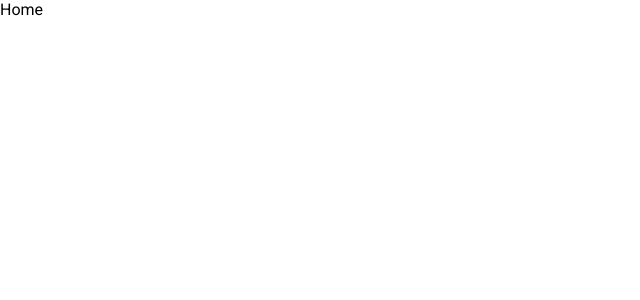
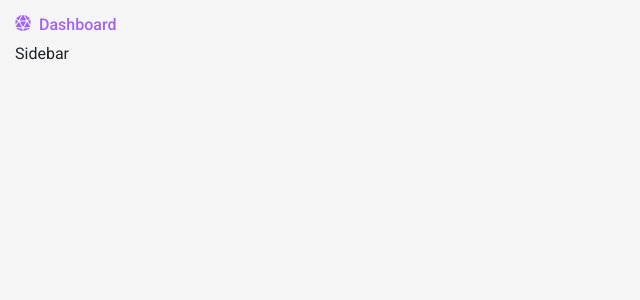
Before and after one commit to mohamedCleanCode/Admin-Dashboard-Task-Reactjs, a React (Create React App) app: page / in a window 1280 px wide. Shown: the top 300 px of the page, without its empty margins (0-640 px from the left). Built offline with nearby package versions, Linux system fonts and the light colour scheme.

Commit message:
end title of page

```diff
--- a/package.json
+++ b/package.json
@@ -3,10 +3,13 @@
   "version": "0.1.0",
   "private": true,
   "dependencies": {
+    "@fortawesome/fontawesome-svg-core": "^6.2.1",
     "@fortawesome/free-solid-svg-icons": "^6.2.1",
+    "@fortawesome/react-fontawesome": "^0.2.0",
     "@testing-library/jest-dom": "^5.16.5",
     "@testing-library/react": "^13.4.0",
     "@testing-library/user-event": "^13.5.0",
+    "bootstrap": "^5.2.3",
     "react": "^18.2.0",
     "react-dom": "^18.2.0",
     "react-router-dom": "^6.6.1",
--- a/src/App.css
+++ b/src/App.css
@@ -1,5 +1,7 @@
 @import url("https://fonts.googleapis.com/css2?family=Roboto:wght@300;400;500;700;900&display=swap");
 :root {
+  --bg-color-app: #f5f5f5;
+  --purple-color: #a162f7;
 }
 * {
   box-sizing: border-box;
@@ -16,3 +18,11 @@ body {
   font-family: "Roboto", sans-serif;
   text-transform: capitalize;
 }
+.App {
+  background-color: var(--bg-color-app);
+  min-height: 100vh;
+  padding: 15px;
+}
+.text-purple {
+  color: var(--purple-color);
+}
--- a/src/App.js
+++ b/src/App.js
@@ -1,7 +1,14 @@
+import { Route, Routes } from "react-router-dom";
 import "./App.css";
-
+import Dashboard from "./pages/Dashboard";
 function App() {
-  return <div className="App">Home</div>;
+  return (
+    <div className="App">
+      <Routes>
+        <Route path="/" element={<Dashboard />} />
+      </Routes>
+    </div>
+  );
 }
 
 export default App;
--- /dev/null
+++ b/src/components/Sidebar/Sidebar.jsx
@@ -0,0 +1,5 @@
+export default function Sidebar() {
+  return (
+    <div className="Sidebar">Sidebar</div>
+  )
+}
--- /dev/null
+++ b/src/components/Sidebar/index.jsx
@@ -0,0 +1 @@
+export { default } from "./Sidebar";
--- a/src/index.js
+++ b/src/index.js
@@ -1,10 +1,15 @@
+import "bootstrap/dist/css/bootstrap.min.css";
+import "bootstrap/dist/js/bootstrap.bundle";
 import React from "react";
 import ReactDOM from "react-dom/client";
+import { BrowserRouter } from "react-router-dom";
 import App from "./App";
 
 const root = ReactDOM.createRoot(document.getElementById("root"));
 root.render(
   <React.StrictMode>
-    <App />
+    <BrowserRouter>
+      <App />
+    </BrowserRouter>
   </React.StrictMode>
 );
--- /dev/null
+++ b/src/pages/Booking/Booking.jsx
@@ -0,0 +1,6 @@
+
+export default function Booking() {
+  return (
+    <div>Booking</div>
+  )
+}
--- /dev/null
+++ b/src/pages/Booking/index.jsx
@@ -0,0 +1,2 @@
+
+export { default } from "./Booking";
--- /dev/null
+++ b/src/pages/Dashboard/Dashboard.jsx
@@ -0,0 +1,14 @@
+import { faDiceD20 } from "@fortawesome/free-solid-svg-icons";
+import { FontAwesomeIcon } from "@fortawesome/react-fontawesome";
+import Sidebar from "../../components/Sidebar";
+export default function Dashboard() {
+  return (
+    <div className="Dashboard">
+      <div className="title d-flex text-purple">
+        <FontAwesomeIcon icon={faDiceD20} />
+        <h6 className="ms-2">Dashboard</h6>
+      </div>
+      <Sidebar />
+    </div>
+  );
+}
--- /dev/null
+++ b/src/pages/Dashboard/index.jsx
@@ -0,0 +1 @@
+export { default } from "./Dashboard";
```
Also changed, not shown: src/pages/Dashboard/Dashboard.css (added), 1 other file (tests, documents, lock files or other folders).
